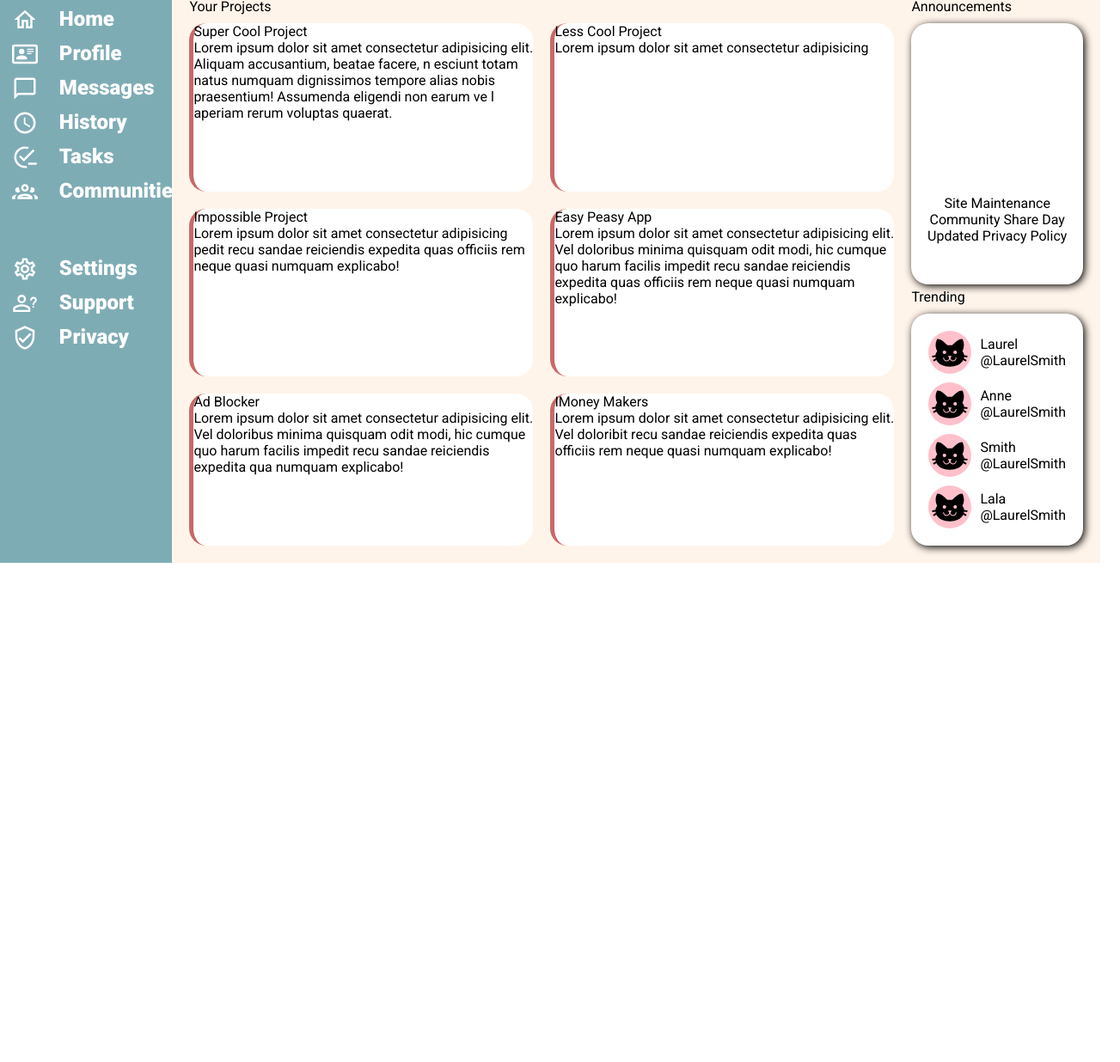
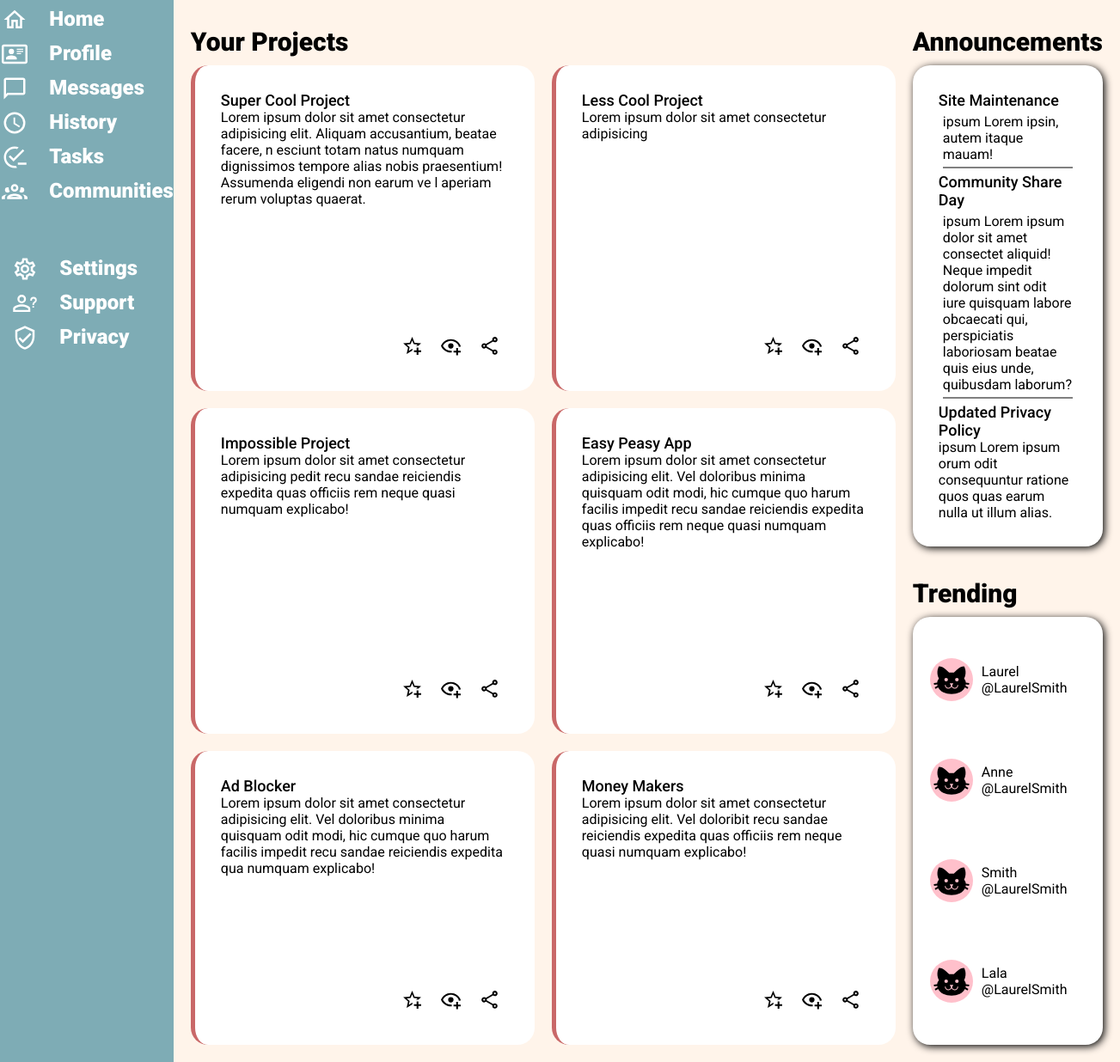
Before and after one commit to SlimeGoblin/dashboard, a plain HTML site: page index.html in a window 1280 px wide. Shown: the part 165-1401 px from the top of the page at 86% size, 1303 px wide, since content can reach past the window. Before the commit the page ends 820 px from the top, so only its background shows below. Drawn offline with Linux system fonts and the light colour scheme.

Commit message:
scaffold sidebar and projects

```diff
--- a/index.html
+++ b/index.html
@@ -101,21 +101,37 @@
         <div class="cardContainer">
 
         <div class="card" id="card1">
+            <div class="cardContent">
             <div id="cardTitle">Super Cool Project</div>
             <div id="cardText">Lorem ipsum dolor sit amet consectetur adipisicing elit. Aliquam accusantium, beatae facere, n
                 esciunt totam natus numquam dignissimos tempore alias nobis praesentium! Assumenda eligendi non earum ve
                 l aperiam rerum voluptas quaerat.
             </div>
             </div>
-
-        <div class="card" id="card2">
-            <div id="cardTitle">Less Cool Project</div>
-            <div id="cardText">Lorem ipsum dolor sit amet consectetur adipisicing
-
+            <div class="smallLogoContainer">
+                <img src="star.svg" class="smallLogo">
+                <img src="view.svg" class="smallLogo">
+                <img src="share.svg" class="smallLogo">
             </div>
         </div>
 
+        <div class="card" id="card2">
+            <div class="cardContent">
+                <div id="cardTitle">Less Cool Project</div>
+                <div id="cardText">Lorem ipsum dolor sit amet consectetur adipisicing
+                    </div>
+                </div>
+
+                <div class="smallLogoContainer">
+                    <img src="star.svg" class="smallLogo">
+                    <img src="view.svg" class="smallLogo">
+                    <img src="share.svg" class="smallLogo">
+                </div>
+
+        </div>
+
         <div class="card" id="card3">
+            <div class="cardContent">
                 <div id="cardTitle">Impossible Project</div>
                 <div id="cardText">Lorem ipsum dolor sit amet consectetur adipisicing
                     pedit recu
@@ -123,7 +139,15 @@
                     </div>
                 </div>
 
+                <div class="smallLogoContainer">
+                    <img src="star.svg" class="smallLogo">
+                    <img src="view.svg" class="smallLogo">
+                    <img src="share.svg" class="smallLogo">
+                </div>
+        </div>
+
         <div class="card" id="card4">
+            <div class="cardContent">
                 <div id="cardTitle">Easy Peasy App</div>
                 <div id="cardText">Lorem ipsum dolor sit amet consectetur adipisicing
                     elit. Vel doloribus minima quisquam odit modi, hic cumque quo harum facilis impedit recu
@@ -131,7 +155,15 @@
                     </div>
                 </div>
 
+                 <div class="smallLogoContainer">
+                    <img src="star.svg" class="smallLogo">
+                    <img src="view.svg" class="smallLogo">
+                    <img src="share.svg" class="smallLogo">
+            </div>
+        </div>
+
         <div class="card" id="card5">
+            <div class="cardContent">
                 <div id="cardTitle">Ad Blocker</div>
                 <div id="cardText">Lorem ipsum dolor sit amet consectetur adipisicing
                     elit. Vel doloribus minima quisquam odit modi, hic cumque quo harum facilis impedit recu
@@ -139,12 +171,29 @@
                     </div>
             </div>
 
+            <div class="smallLogoContainer">
+                <img src="star.svg" class="smallLogo">
+                <img src="view.svg" class="smallLogo">
+                <img src="share.svg" class="smallLogo">
+            </div>
+
+        </div>
+
         <div class="card" id="card6">
-            <div id="cardTitle">IMoney Makers</div>
+            <div class="cardContent">
+                    <div id="cardTitle">Money Makers</div>
                     <div id="cardText">Lorem ipsum dolor sit amet consectetur adipisicing
                         elit. Vel doloribit recu
                         sandae reiciendis expedita quas officiis rem neque quasi numquam explicabo!
                     </div>
+            </div>
+
+            <div class="smallLogoContainer">
+                <img src="star.svg" class="smallLogo">
+                <img src="view.svg" class="smallLogo">
+                <img src="share.svg" class="smallLogo">
+            </div>
+
         </div>
 
         </div>
@@ -161,10 +210,13 @@
 
         <div class="announcementContainer" id="rightContain">
         <div class="announcementBar">
-            <img src="abjad-arabic.svg" class="Logo">
-            <div class="announcement1">Site Maintenance</div>
-            <div class="announcement2">Community Share Day</div>
-            <div class="announcement3">Updated Privacy Policy</div>
+            <div class="announcementTitle">Site Maintenance</div>
+            <div class="announcementText">ipsum Lorem ipsin, autem itaque mauam!
+            </div>
+            <div class="announcementTitle">Community Share Day</div>
+            <div class="announcementText">ipsum Lorem ipsum dolor sit amet consectet aliquid! Neque impedit dolorum sint odit iure quisquam labore obcaecati qui, perspiciatis laboriosam beatae quis eius unde, quibusdam laborum?</div>
+            <div class="announcementTitle">Updated Privacy Policy</div>
+            <div class="announcementText">ipsum Lorem ipsum orum odit consequuntur ratione  quos quas earum nulla ut illum alias.</div>
         </div>
         </div>
 
--- a/style.css
+++ b/style.css
@@ -7,10 +7,9 @@
     height:100vh;
     width: 100vw;
     display: grid;
-    grid-template-columns: 1fr 4fr;
+    grid-template-columns: 1fr  4fr;
     grid-template-rows: 1fr 4fr;
     font-family: "Roboto";
-
 }
 
 .sidebar{
@@ -26,34 +25,30 @@
     height: 30px;
 }
 
-
-
-
 .sidebarContent{
     display: grid;
     grid-template-rows: 1.5fr 2fr 2fr;
     align-items: center;
     text-align: center;
 
-
 }
 
 .dashboard{
-    font-size: 40px;
+    font-size: 30px;
+    display: flex;
+    align-items: center;
+
 }
 
 .sidebarTop .Logo{
     height: 90%;
 }
 
-
 .Logo {
     display: flex;
     justify-self: flex-end;
     filter: invert(100%);
-
 }
-
 
 #sideLink{
     text-align: left;
@@ -62,7 +57,7 @@
 
 .sidebarTop, .sidebarMiddle, .sidebarBottom{
     display: grid;
-    grid-template-columns: minmax(0,1fr)  minmax(0,3fr);
+    grid-template-columns: 1fr 3fr;
    column-gap: 25px;
    row-gap: 10px;
 }
@@ -96,7 +91,6 @@
     margin-right: 10px;
 }
 
-
 .projects{
     background-color: #FFF4EA;
     display: grid;
@@ -104,10 +98,6 @@
     grid-template-rows: 1fr 11fr;
     padding: 20px;
 }
-
-
-
-
 
 .titleCard, .rightbarTitle{
     display: flex;
@@ -124,10 +114,7 @@
     text-align: left;
     vertical-align:bottom;
     padding-bottom: 10px;
-
 }
-
-
 
 .trendingBar{
     display: grid;
@@ -167,7 +154,24 @@
     background-color: white;
     border-left:5px solid #C96868;
     border-radius: 20px;
+    display: grid;
+    grid-template-rows: repeat(2, 1fr);
+}
 
+.smallLogoContainer{
+    display: flex;
+    justify-content:end;
+    align-self:flex-end;
+}
+
+.smallLogo{
+    padding: 10px;
+    height: 25px;
+}
+
+.rightbarTitle, .rightbarTitle2, .titleCard{
+    font-weight: 900;
+    font-size: 30px;
 }
 
 .rightBar{
@@ -176,9 +180,8 @@
 
     display: grid;
     grid-template-rows: 1fr 1fr;
-
+    gap: 20px;
 }
-
 
 .rightbarTop{
     border-radius: 20px;
@@ -186,6 +189,26 @@
     box-shadow: 2px 2px 10px;
 }
 
+.announcementBar, .card{
+    text-align: left;
+    padding: 30px;
+
+}
+
+.announcementTitle, #cardTitle{
+    font-size: 18px;
+    font-weight: 500;
+}
+
+.announcementText .cardText{
+    font-weight: 200;
+}
+
+.announcementText:nth-child(2), .announcementText:nth-child(4){
+    padding-bottom: 5px;
+    border-bottom: 2px solid grey;
+    margin: 5px;
+}
 
 
 .rightbarBottom{
```
Also changed, not shown: share.svg (added), star.svg (added), view.svg (added). Lines whose indentation alone changed are shown as unchanged.
